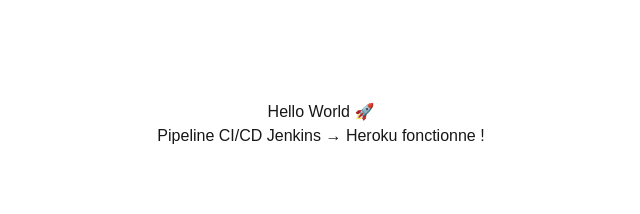
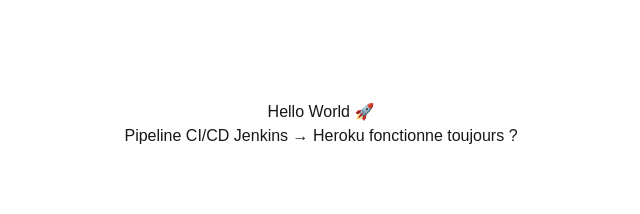
Before and after one commit to EnguerranSGG/PipelineAsCode, a Next.js app in the folder pipeline-as-code/: page / in a window 1280 px wide. Shown: the top 214 px of the page, without its empty margins (319-959 px from the left). Built offline with nearby package versions, Linux system fonts and the light colour scheme.

Commit message:
feat: upadte welcome page

```diff
--- a/pipeline-as-code/app/page.tsx
+++ b/pipeline-as-code/app/page.tsx
@@ -2,7 +2,7 @@ export default function Home() {
   return (
     <main style={{textAlign: "center", marginTop: "100px"}}>
       <h1>Hello World 🚀</h1>
-      <p>Pipeline CI/CD Jenkins → Heroku fonctionne !</p>
+      <p>Pipeline CI/CD Jenkins → Heroku fonctionne toujours ?</p>
     </main>
   );
 }
```
